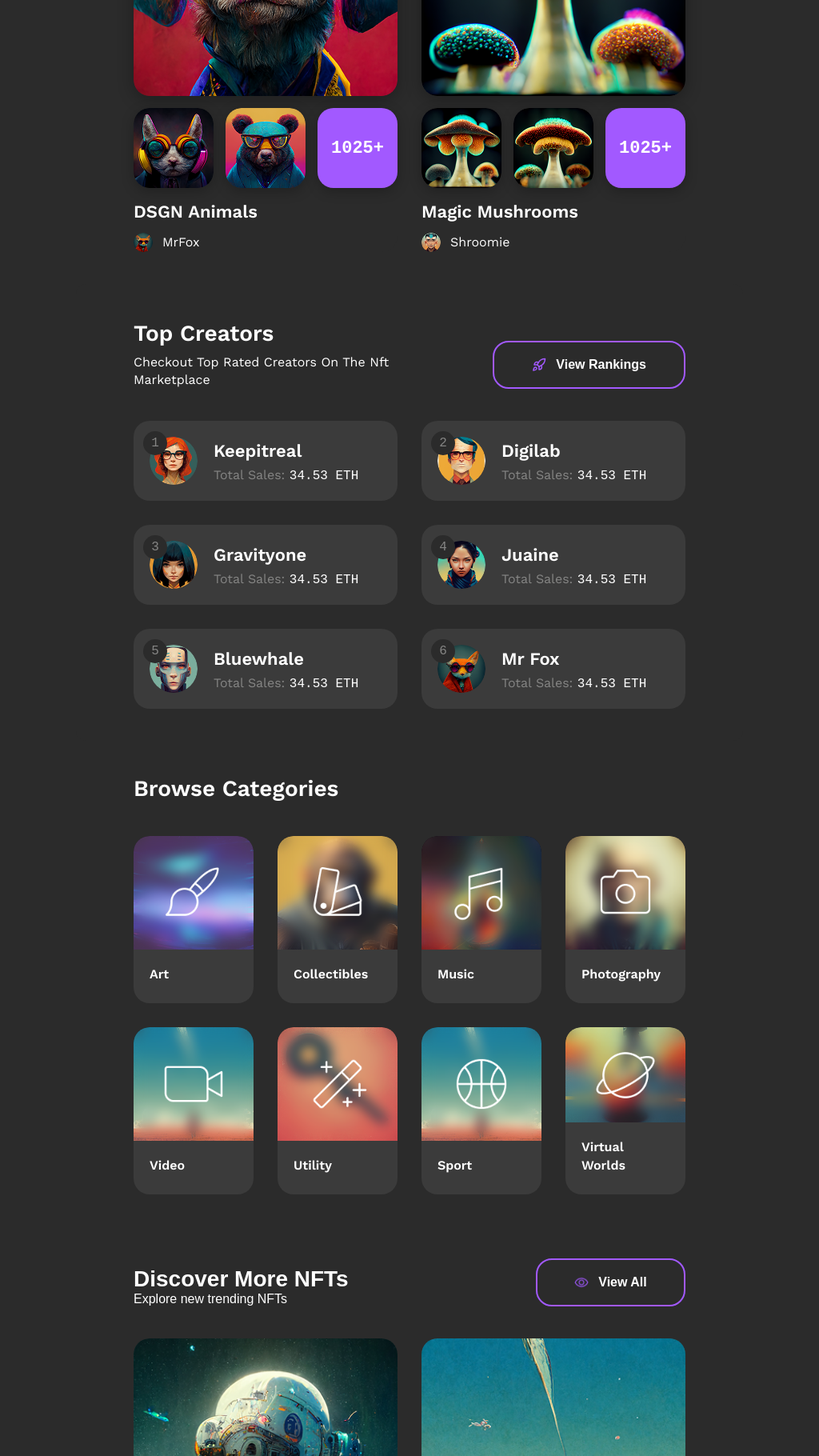
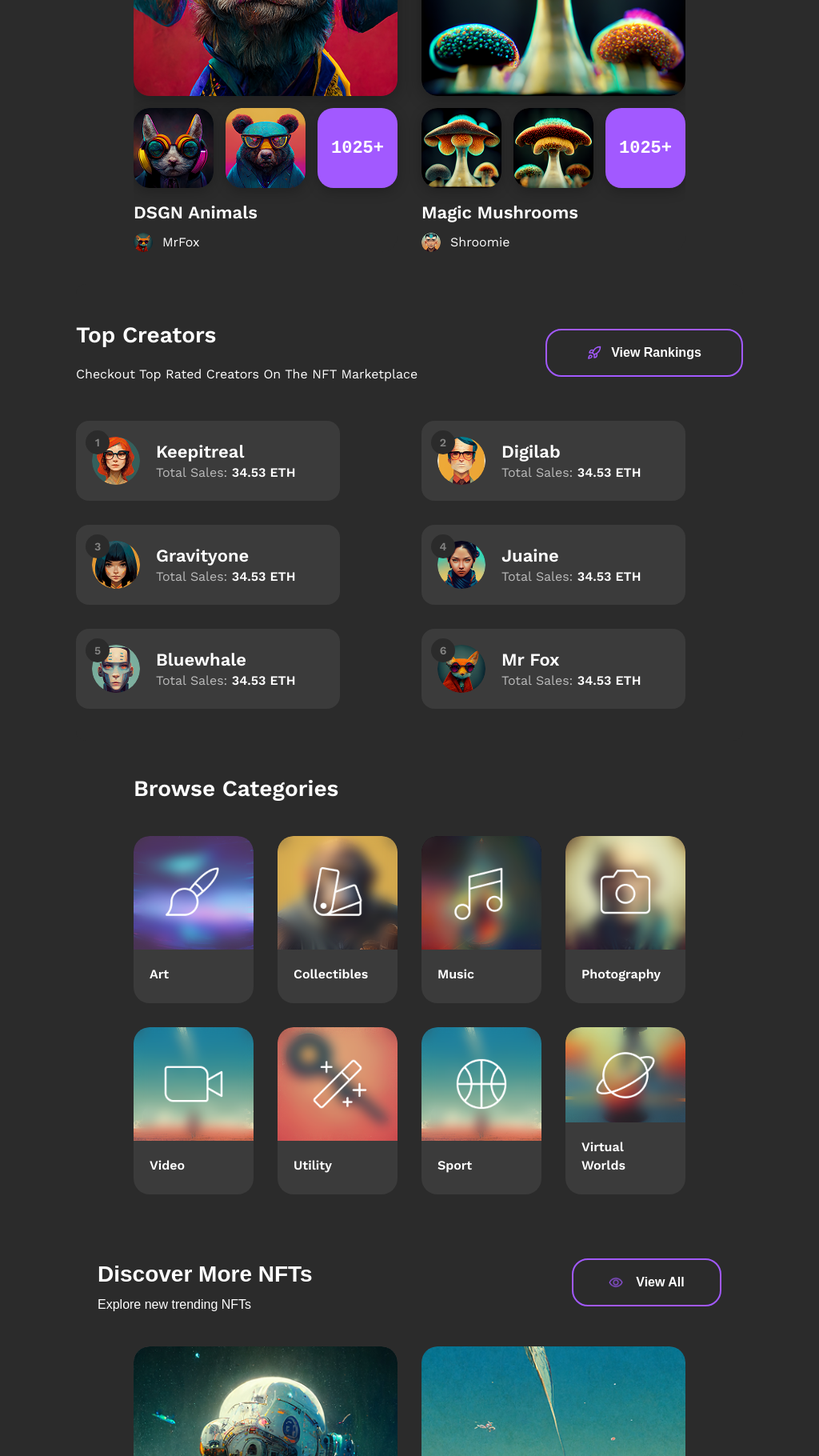
Before and after one commit to ShaikhWasimgithub/Marketplace, a React (Vite) app: page / in a window 1024 px wide. Shown: the part 980-2800 px from the top of the page at 80% size. Built offline with nearby package versions, Linux system fonts and the light colour scheme.

Commit message:
solve tablet responsive all issues

```diff
--- a/src/components/DiscoverMoreNFTs/DiscoverMoreNFTs.css
+++ b/src/components/DiscoverMoreNFTs/DiscoverMoreNFTs.css
@@ -104,7 +104,7 @@
 }
 
 /* Mobile (≤768px) */
-@media (max-width: 768px) {
+@media (max-width: 767px) {
   .discover-section {
     padding: 40px 20px 60px;
   }
@@ -162,63 +162,77 @@
     height: 50px;
   }
 }
+/* Tablet (iPad Mini / Air / Pro) */
 
-/* Tablet (601px – 1024px) */
-@media (min-width: 601px) and (max-width: 1024px) {
+@media (min-width: 768px) and (max-width: 1024px) {
   .discover-section {
     padding: 40px 72px 80px;
     background: #2b2b2b;
-    max-width: 834px;
-    margin: 0 auto;
   }
 
-  /* Header */
+  /* Header row aligned with card grid */
   .discover-header {
-    width: 100%;
-    max-width: 690px;
-    height: auto;
     display: flex;
-    flex-direction: row;
-    align-items: flex-end;
-    justify-content: space-between; /* Title left, Button right */
-    margin: 0 auto 40px auto;
+    justify-content: space-between; /* title left + button right */
+    align-items: flex-start; /* button top aligned */
+    max-width: 1024px; /* same width as grid */
+    margin: 0 auto 40px auto; /* center align whole header */
+    gap: 40px; /*  extra gap between title & button */
   }
 
-  .header-text {
-    display: flex;
-    flex-direction: column;
-    align-items: flex-start; /* left aligned */
-    gap: 10px;
+  /* Text left aligned with grid */
+  .header-texts {
+    flex: 1;
+    text-align: left;
   }
 
-  .view-all-btn {
+  .discover-header h2 {
+    font-size: 28px;
+    font-weight: 600;
+    line-height: 140%;
+    margin: 0 0 8px 0;
+  }
+
+  .discover-header p {
+    font-size: 16px;
+    font-weight: 400;
+    line-height: 140%;
+    color: #fff;
+    margin: 0;
+  }
+
+  /* Button styling */
+  .discover-section .view-all-btn {
+    display: flex;
+    justify-content: center;
+    align-items: center;
+    padding: 0 40px;
     width: 187px;
     height: 60px;
     border: 2px solid #a259ff;
     border-radius: 20px;
-    display: flex;
-    justify-content: center;
-    align-items: center;
-    gap: 12px;
     font-size: 16px;
     font-weight: 600;
     color: #fff;
     background: transparent;
+    transition: 0.3s;
     flex-shrink: 0;
+    margin-left: 0; /* ✅ prevent button from squeezing */
   }
 
-  /*  Tablet me bottom button hide */
-  .mobile-only {
-    display: none !important;
+  .discover-section .view-all-btn img {
+    margin-right: 8px;
   }
 
-  /* NFT Grid */
+  .discover-section .view-all-btn:hover {
+    background: #a259ff;
+  }
+
+  /* NFT cards grid – 2 per row */
   .nft-grid {
     display: grid;
-    grid-template-columns: repeat(2, 330px);
-    justify-content: center;
+    grid-template-columns: repeat(2, 1fr);
     gap: 30px;
-    width: 100%;
     max-width: 690px;
     margin: 0 auto;
   }
@@ -228,12 +242,36 @@
     height: 469px;
     background: #3b3b3b;
     border-radius: 20px;
+    display: flex;
+    flex-direction: column;
     overflow: hidden;
+  }
+
+  .nft-image {
+    width: 100%;
+    height: 295px;
+    object-fit: cover;
+    border-radius: 20px 20px 0 0;
+  }
+
+  .nft-info {
+    padding: 20px 30px 25px;
+    gap: 25px;
     display: flex;
     flex-direction: column;
   }
 
-  .nft-card:nth-child(n + 3) {
-    display: none; /* Sirf 2 cards show tablet me */
+  /* Hide 3rd card only on tablet */
+  .nft-card:nth-child(3) {
+    display: none;
+  }
+
+  /*  Only DiscoverNFTs buttons toggle */
+  .discover-section .desktop-only {
+    display: flex;
+  }
+
+  .discover-section .mobile-only {
+    display: none;
   }
 }
--- a/src/components/NFTHighlight/NFTHighlight.css
+++ b/src/components/NFTHighlight/NFTHighlight.css
@@ -314,111 +314,70 @@
   }
 }
 
-/* ================================
-   Tablet (Figma specs: 834px wide)
-================================== */
-@media (min-width: 769px) and (max-width: 1024px) {
+/* Tablet ( 768px–1024px) */
+@media (min-width: 768px) and (max-width: 1024px) {
   .nft-hero {
-    width: 100vw;
-    min-height: 630px; /* figma height */
+    min-height: 630px;
+    height: 630px;
   }
 
   .hero-content {
-    max-width: 834px; /* figma width */
-    padding: 0 72px 60px; /* 72px side gap + 60px bottom */
+    display: flex;
+    flex-direction: row; /* left + right */
+    align-items: flex-end; /* timer bottom align */
+    justify-content: space-between;
+    padding: 360px 60px 60px;
+    max-width: 834px;
+    margin: 0 auto;
     min-height: 630px;
-    display: flex;
-    flex-direction: row;
-    justify-content: center; /* content centered */
-    align-items: flex-end;
-    gap: 40px; /* gap between left and timer */
   }
 
-  /* LEFT SIDE */
+  /* Left Section */
   .highlight-left {
-    width: 375px; /* figma width */
-    height: 210px; /* figma height */
-    gap: 30px;
+    display: flex;
+    flex-direction: column; /* avatar → title → button */
+    align-items: flex-start; /* left align, not center */
+    gap: 20px;
+    width: 375px;
   }
 
-  .artist-card {
-    width: 151px;
-    height: 44px;
-    padding: 10px 20px;
-    gap: 12px;
-  }
-
-  .artist-avatar {
-    width: 24px;
-    height: 24px;
-  }
-
-  .artist-name {
-    font-size: 16px;
-    line-height: 140%;
+  .highlight-avatar {
+    margin-bottom: 10px; /* figma spacing */
   }
 
   .highlight-title {
-    width: 375px;
-    height: 46px;
     font-size: 38px;
     line-height: 120%;
+    text-align: left;
   }
 
   .highlight-btn {
     width: 198px;
     height: 60px;
-    padding: 22px 50px;
+    padding: 20px 40px;
+    font-size: 16px;
     justify-content: center;
-    font-size: 16px;
+    align-self: flex-start; /* button left aligned */
   }
 
-  /* RIGHT SIDE (TIMER) */
+  .highlight-btn .btn-icon {
+    font-size: 20px;
+  }
+
+  /* Right Section */
   .highlight-timer {
     width: 295px;
     height: 144px;
     padding: 30px;
-    border-radius: 20px;
-    gap: 10px;
-  }
-
-  .timer-label {
-    width: 235px;
-    font-size: 12px;
-    line-height: 110%;
-    margin: 0;
-  }
-
-  .timer-values {
-    width: 235px;
-    height: 61px;
-    gap: 10px;
-  }
-
-  .timer-box {
-    width: 53px;
-    height: 61px;
-    align-items: flex-start;
+    align-self: flex-end; /* bottom me fix */
   }
 
   .time-value {
     font-size: 38px;
-    line-height: 120%;
-    width: 53px;
-    height: 46px;
-  }
-
-  .time-label {
-    font-size: 12px;
-    line-height: 110%;
-    width: 53px;
-    height: 10px;
   }
 
   .timer-colon {
-    width: 18px;
-    height: 39px;
     font-size: 28px;
-    line-height: 140%;
+    margin-bottom: 0;
   }
 }
--- a/src/components/NavigationBar/Navigation.css
+++ b/src/components/NavigationBar/Navigation.css
@@ -358,13 +358,14 @@ body {
     height: 20px;
   }
 }
-
 /* Tablet Responsive Navigation */
 @media (min-width: 768px) and (max-width: 1024px) {
   .nav {
-    width: 834px; /* Figma se exact */
+    width: 100%; /* */
+    max-width: 834px; /* Figma max width lock */
     height: 54px;
     padding: 15px 50px;
+    margin: 0 auto; /* center horizontally */
     background: #2b2b2b;
 
     display: flex;
@@ -380,20 +381,22 @@ body {
     align-items: center;
     gap: 10px;
 
-    width: 182.56px;
+    width: auto;
     height: 24px;
   }
 
   .logo {
     width: 24px;
     height: 24px;
+    flex-shrink: 0;
   }
 
   .brand {
     font-size: 14px;
+    font-weight: 600;
     line-height: 18px;
     color: #fff;
-    width: 150px;
+    white-space: nowrap; /* text break na ho */
   }
 
   /* Desktop menu hide in tablet */
@@ -404,11 +407,12 @@ body {
   /* Hamburger menu */
   .hamburger-btn {
     display: flex;
-    justify-content: flex-end;
+    justify-content: center;
     align-items: center;
     width: 24px;
     height: 24px;
     cursor: pointer;
+    flex-shrink: 0;
   }
 
   .hamburger-btn span {
@@ -417,5 +421,6 @@ body {
     height: 2px;
     margin: 4px 0;
     background: #fff;
+    border-radius: 2px;
   }
 }
--- a/src/components/TopCreators/TopCreators.css
+++ b/src/components/TopCreators/TopCreators.css
@@ -105,10 +105,16 @@
 .creator-card strong {
   color: #fff;
 }
+.desktop-tablet {
+  display: flex;
+}
+.mobile-only {
+  display: none;
+}
 
 /* ================= RESPONSIVE ================= */
 /* ================= MOBILE FIX ================= */
-@media (max-width: 600px) {
+@media (max-width: 767px) {
   .top-creators-section {
     padding: 40px 16px;
     border-radius: 0;
@@ -277,157 +283,134 @@
     height: 20px;
   }
 }
-/* =============== TABLET FIX =============== */
-@media (min-width: 601px) and (max-width: 1024px) {
+@media (max-width: 767px) {
+  .desktop-tablet {
+    display: none; /* desktop/tablet button hide on mobile */
+  }
+  .mobile-only {
+    display: flex; /* mobile button show */
+  }
+}
+
+/* ================= TABLET RESPONSIVE ================= */
+@media (min-width: 768px) and (max-width: 1024px) {
   .top-creators-section {
-    padding: 40px 32px;
-    max-width: 834px;
+    padding: 40px 0; /* left/right padding  */
+    max-width: 834px; /* Tablet container */
     margin: 0 auto;
   }
 
-  /* Header section */
+  /* Header */
   .top-header {
+    width: 100%;
+    margin: 0 auto 40px;
     display: flex;
     justify-content: space-between;
-    align-items: flex-end;
-    width: 100%;
-    max-width: 690px;
-    margin: 0 auto 40px;
-    gap: 40px;
+    align-items: center;
+    gap: 20px;
   }
 
-  .top-header h2 {
+  .top-header-left {
+    display: flex;
+    flex: 1;
+    flex-direction: column;
+    align-items: flex-start;
+    max-width: none;
+    margin-left: 0;
+    gap: 8px; /*  left corner  stick */
+  }
+
+  .top-header-left h2 {
     font-size: 28px;
     font-weight: 600;
-    line-height: 39px;
-    color: #fff;
+    margin-bottom: 8px;
+    text-align: left;
   }
 
-  .top-header p {
+  .top-header-left p {
     font-size: 16px;
-    font-weight: 400;
     line-height: 22px;
     color: #fff;
+    text-align: left;
   }
-  @media (min-width: 601px) and (max-width: 1024px) {
-    /* Show only first 6 creators */
-    .creator-card:nth-child(n + 7) {
-      display: none;
-    }
-  }
-  /* Button same size as design */
-  .ranking-btn {
+
+  /*  ensure button visible & right aligned */
+  .ranking-btn.desktop-tablet {
+    display: flex;
     width: 247px;
     height: 60px;
-    padding: 0;
     font-size: 16px;
-    font-weight: 600;
-    line-height: 22px;
     border: 2px solid #a259ff;
     border-radius: 20px;
     background: transparent;
     color: #fff;
-    display: flex;
+    justify-content: center;
     align-items: center;
-    justify-content: center;
     gap: 12px;
+    flex-shrink: 0;
+    margin-left: auto; /*  push to extreme right */
+    margin-right: 0; /*  stick with right edge */
   }
 
-  /* Grid: 2 columns × 3 rows */
+  /* Grid */
   .creators-grid {
     display: grid;
-    grid-template-columns: repeat(2, 1fr);
+    grid-template-columns: repeat(2, 1fr); /* 2 per row */
     gap: 30px;
-    width: 100%;
-    max-width: 690px;
+    max-width: 834px;
     margin: 0 auto;
+    justify-content: center;
   }
 
   .creator-card {
     width: 330px;
     height: 100px;
-    display: flex;
     flex-direction: row;
+    justify-content: flex-start;
     align-items: center;
+    gap: 20px;
     padding: 20px;
-    gap: 20px;
-    background: #3b3b3b;
-    border-radius: 20px;
-    position: relative;
-    box-sizing: border-box;
   }
 
-  /* Avatar */
   .creator-img {
     width: 60px;
     height: 60px;
     border-radius: 50%;
-    object-fit: cover;
-    position: relative;
-    z-index: 1;
+    margin: 0;
   }
 
-  /* Rank badge overlay */
   .creator-rank {
-    position: absolute;
-    top: 13px;
-    left: 12px;
     width: 30px;
     height: 30px;
     border-radius: 20px;
-    background: #2b2b2b;
+    font-size: 14px;
     display: flex;
     justify-content: center;
     align-items: center;
-    font-family: "Space Mono", monospace;
-    font-size: 16px;
-    font-weight: 400;
-    color: #858584;
-    line-height: 1;
-    z-index: 2;
   }
 
-  /* Info section */
-  .creator-info {
-    display: flex;
-    flex-direction: column;
-    justify-content: center;
-    align-items: flex-start;
-    gap: 5px;
-    flex: 1;
+  .creator-card h3 {
+    font-size: 22px;
+    margin: 0 0 4px;
+    text-align: left;
   }
 
-  .creator-info h3 {
-    font-size: 22px;
-    font-weight: 600;
-    margin: 0;
-    color: #fff;
-    line-height: 31px;
-  }
-
-  .creator-sales {
-    display: flex;
-    flex-direction: row;
-    gap: 5px;
-    align-items: center;
-  }
-
-  .creator-sales p {
+  .creator-card p {
     font-size: 16px;
-    font-weight: 400;
-    color: #858584;
+    text-align: left;
     margin: 0;
   }
 
-  .creator-sales strong {
-    font-family: "Space Mono", monospace;
-    font-size: 16px;
-    font-weight: 400;
-    color: #fff;
-  }
-
-  /* Show all 6 cards */
-  .creator-card {
-    display: flex;
+  /* Hide extra cards after 6 */
+  .creator-card:nth-child(n + 7) {
+    display: none;
   }
 }
+@media (min-width: 768px) and (max-width: 1024px) {
+  .desktop-tablet {
+    display: flex; /* tablet me dikhe */
+  }
+  .mobile-only {
+    display: none;
+  }
+}
--- a/src/components/TopCreators/TopCreators.jsx
+++ b/src/components/TopCreators/TopCreators.jsx
@@ -15,7 +15,7 @@ import Avatar10 from "../../assets/creators/creator10.png";
 import Avatar11 from "../../assets/creators/creator11.png";
 import Avatar12 from "../../assets/creators/creator12.png";
 
-// Rocket icon (Figma export SVG)
+// Rocket icon
 import { Rocket } from "lucide-react";
 
 const creators = [
@@ -37,16 +37,18 @@ export default function TopCreators() {
   return (
     <div className="top-creators-section">
       <div className="top-header">
-        <div className="top-headline">
+        <div className="top-header-left">
           <h2>Top Creators</h2>
-          <p>Checkout Top Rated Creators On The Nft Marketplace</p>
+          <p>Checkout Top Rated Creators On The NFT Marketplace</p>
         </div>
-        {/* Button stays here for desktop */}
-        <button className="ranking-btn desktop-only">
+
+        {/* Desktop + Tablet button */}
+        <button className="ranking-btn desktop-tablet">
           <Rocket size={18} className="rocket-icon" />
           View Rankings
         </button>
       </div>
+
       <div className="creators-grid">
         {creators.map((creator, index) => (
           <div key={creator.id} className="creator-card">
@@ -67,7 +69,8 @@ export default function TopCreators() {
           </div>
         ))}
       </div>
-      {/* Button for mobile - only visible <600px */}
+
+      {/* Mobile button */}
       <button className="ranking-btn mobile-only">
         <Rocket size={18} className="rocket-icon" />
         View Rankings
--- a/src/components/TrendingCollection/TrendingCollection.css
+++ b/src/components/TrendingCollection/TrendingCollection.css
@@ -257,26 +257,25 @@
     line-height: 140%;
   }
 }
-
-/* Tablet (Portrait/Landscape: 601px - 1024px) */
-@media (min-width: 601px) and (max-width: 1024px) {
+/* Tablet (Portrait/Landscape: 768px - 1024px) */
+@media (min-width: 768px) and (max-width: 1024px) {
   .trending {
+    width: 100%;
+    max-width: 834px; /* Frame width from Figma */
+    margin: 0 auto;
     padding: 40px 0;
-    gap: 40px;
-    width: 100%;
-    max-width: 834px; /* As per Figma tablet frame */
-    margin: 0 auto;
-    height: 716px; /* Fix exact height */
     background: #2b2b2b;
     display: flex;
     flex-direction: column;
     align-items: center;
+    gap: 40px;
+    height: 716px; /* Exact from Figma */
+    box-sizing: border-box;
   }
 
-  /* Headline */
+  /* Headline block */
   .trending-headline {
     width: 690px; /* Figma width */
-    height: 71px;
     display: flex;
     flex-direction: column;
     align-items: flex-start;
@@ -285,52 +284,53 @@
 
   .trending-title {
     width: 690px;
-    height: 39px;
+    font-family: "Work Sans", sans-serif;
+    font-weight: 600;
     font-size: 28px;
-    line-height: 140%;
-    font-weight: 600;
+    line-height: 39px; /* 140% */
     text-transform: capitalize;
+    color: #fff;
     margin: 0;
-    color: #fff;
   }
 
   .trending-sub {
     width: 690px;
-    height: 22px;
+    font-family: "Work Sans", sans-serif;
+    font-weight: 400;
     font-size: 16px;
-    line-height: 140%;
-    font-weight: 400;
+    line-height: 22px;
+    color: #fff;
     margin: 0;
-    color: #fff;
   }
 
-  /* Collection Row → 2 cards side by side */
+  /* Collection Grid - only 2 cards */
   .collection-row {
     display: grid;
-    grid-template-columns: repeat(2, 1fr); /* Only 2 cards */
+    grid-template-columns: repeat(2, 330px);
     gap: 30px;
-    width: 690px; /* From Figma */
-    height: 525px; /* Fix height */
-    overflow: visible;
+    width: 690px; /* Figma width */
+    height: 525px;
+    overflow: hidden;
   }
 
   .collection-card {
     width: 330px;
     height: 525px;
+    display: flex;
+    flex-direction: column;
     gap: 15px;
     border-radius: 20px;
     background: #2b2b2b;
+    flex-shrink: 0;
+  }
+
+  /* Photos block */
+  .photos {
     display: flex;
     flex-direction: column;
-  }
-
-  /* Photos Block */
-  .photos {
+    gap: 15px;
     width: 330px;
     height: 445px;
-    gap: 15px;
-    display: flex;
-    flex-direction: column;
   }
 
   .primary {
@@ -366,34 +366,35 @@
     font-family: "Space Mono", monospace;
     font-weight: 700;
     font-size: 22px;
+    line-height: 35px;
     color: #fff;
   }
 
-  /* Info Block */
+  /* Info block */
   .info {
     width: 330px;
     height: 65px;
-    gap: 10px;
     display: flex;
     flex-direction: column;
+    gap: 10px;
   }
 
   .info h5 {
-    width: 330px;
-    height: 31px;
+    font-family: "Work Sans", sans-serif;
+    font-weight: 600;
     font-size: 22px;
-    line-height: 140%;
-    font-weight: 600;
+    line-height: 31px;
+    color: #fff;
     margin: 0;
-    color: #fff;
+    text-transform: capitalize;
   }
 
   .artist {
-    width: 330px;
-    height: 24px;
     display: flex;
     align-items: center;
     gap: 12px;
+    width: 330px;
+    height: 24px;
   }
 
   .artist img {
@@ -404,14 +405,14 @@
   }
 
   .artist span {
-    width: auto;
+    font-family: "Work Sans", sans-serif;
+    font-weight: 400;
     font-size: 16px;
-    line-height: 140%;
+    line-height: 22px;
     color: #fff;
   }
-}
-/* Tablet: hide 3rd card */
-@media (min-width: 601px) and (max-width: 1024px) {
+
+  /* Hide 3rd+ cards on tablet */
   .collection-card:nth-child(n + 3) {
     display: none;
   }
```
Also changed, not shown: src/components/Footer/Footer.css (+71 -102 lines), src/components/HeroSection/HeroSection.css (+23 -30 lines).
